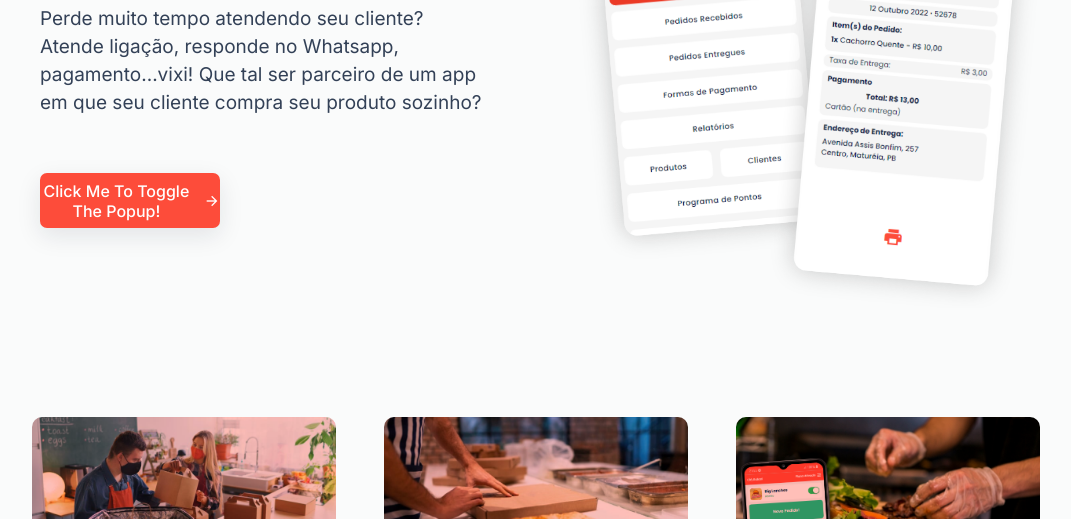
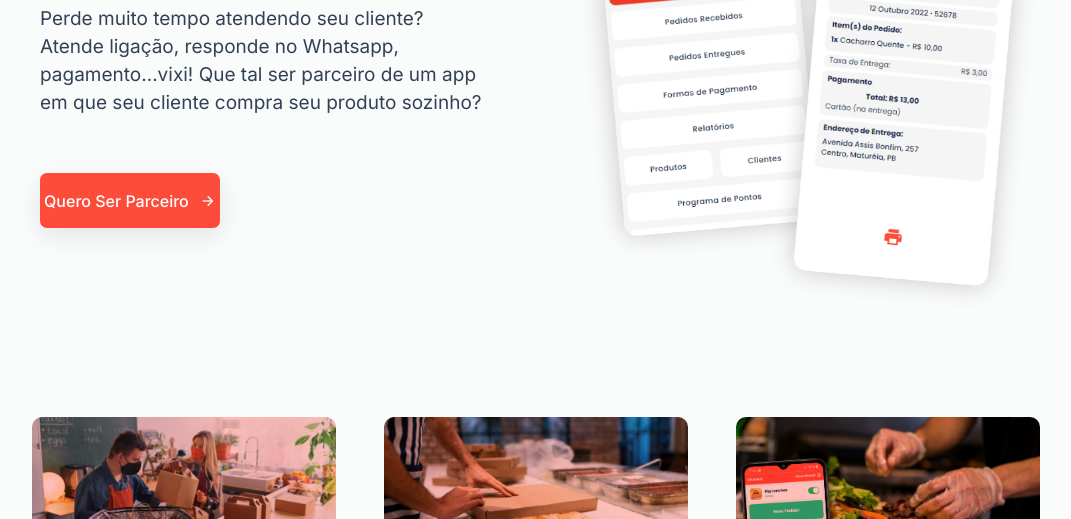
Before and after one commit to AppMatutoDelivery/parceiro, a plain HTML site: page index.html in a window 1280 px wide. Shown: the part 281-800 px from the top of the page, without its empty margins (104-1175 px from the left). Drawn offline with nearby package versions, Linux system fonts and the light colour scheme.

Commit message:
Update index.html

```diff
--- a/index.html
+++ b/index.html
@@ -75,17 +75,7 @@
 
 
 
-              <button class="btn view_more_btn">
-
-		      <div class="popup" onclick="myFunction()">Click me to toggle the popup!
-  <span class="popuptext" id="myPopup"><iframe frameborder='1' height='350' scrolling='no' src='https://15684197971987.bubbleapps.io/version-test/contato' width='100%' style="background-color: #ffeeed;border: 0px;border-radius: 10px;"></iframe>
-            </span>
-</div>
-
-
-
-
-	      <i class="ri-arrow-right-line"></i>
+              <button class="btn view_more_btn">Quero ser Parceiro<i class="ri-arrow-right-line"></i>
                </button>
 
 
```
